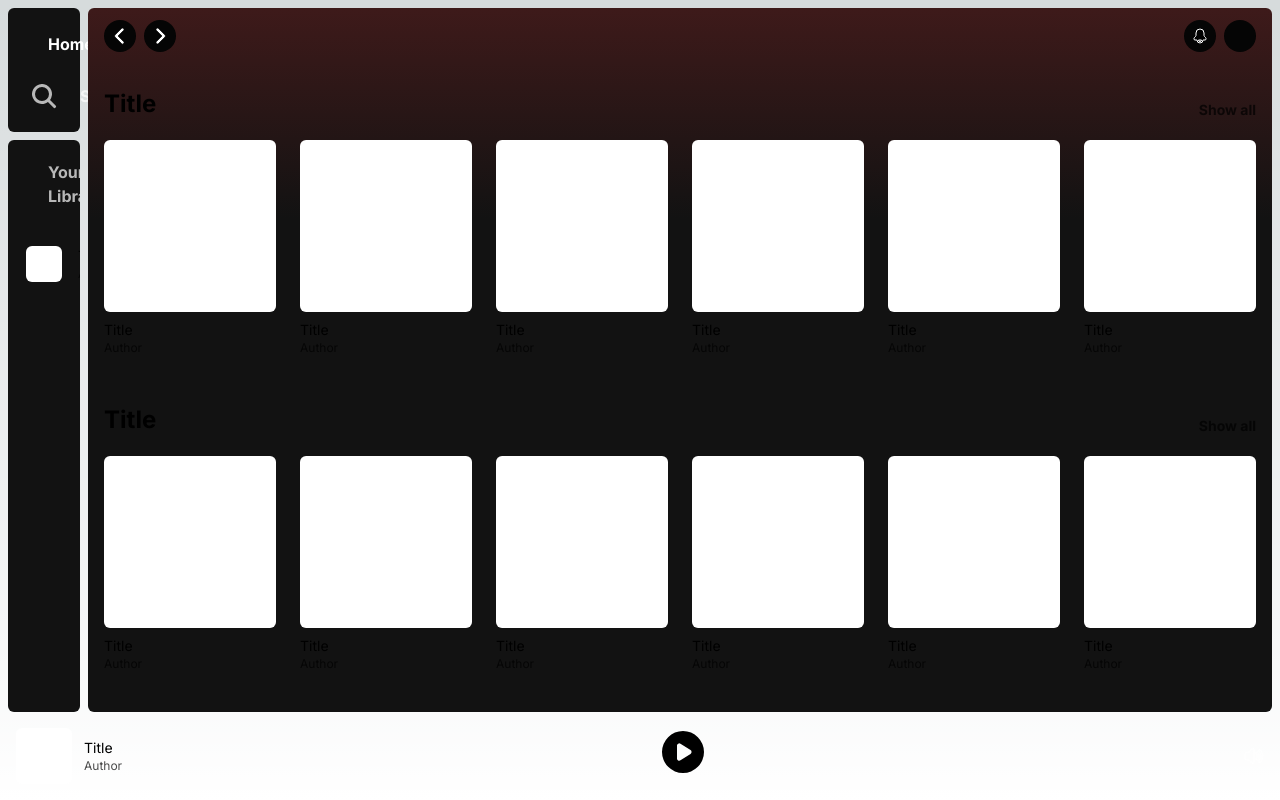
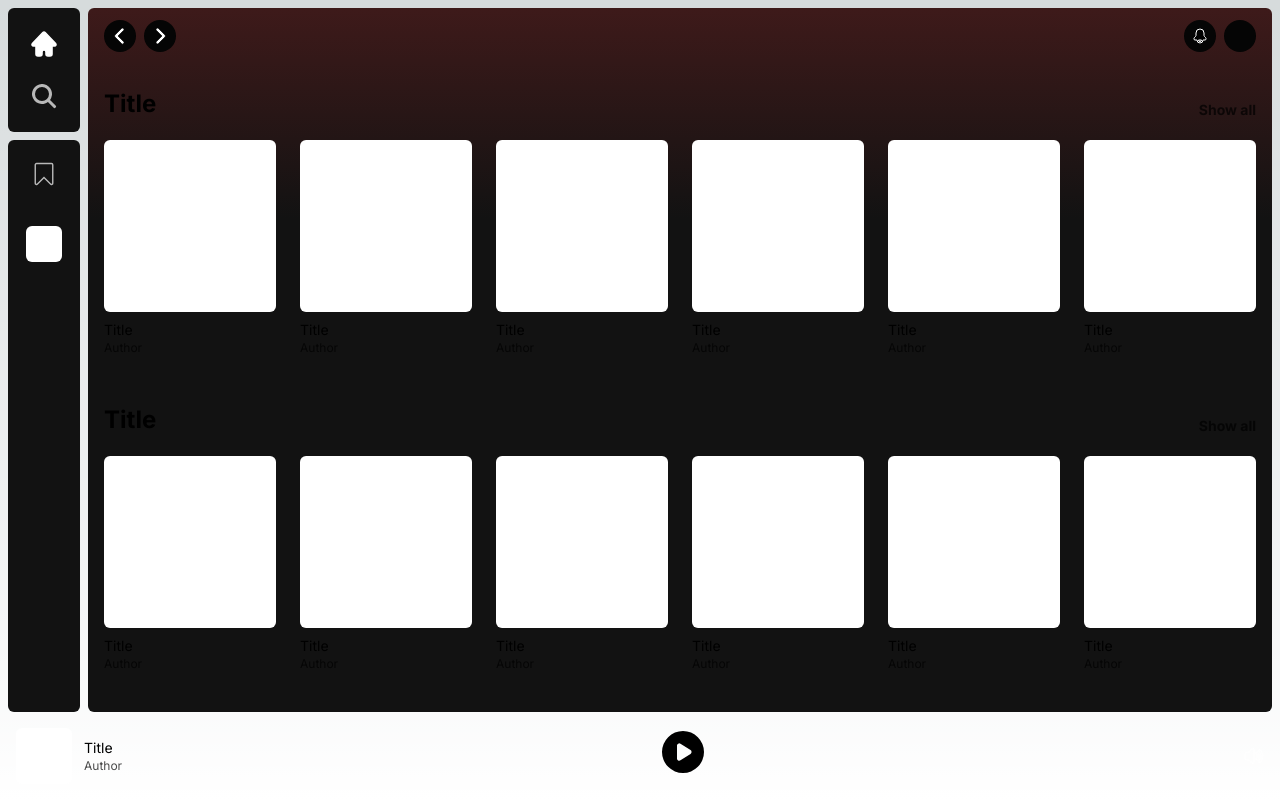
Before and after one commit to CheaVuThearith/spotifyclone, a Next.js app: page /home in a window 1280 px wide. Built offline with nearby package versions, Linux system fonts and the light colour scheme.

Commit message:
fixed some issues regarding navbar

```diff
--- a/app/_components/Navbar.tsx
+++ b/app/_components/Navbar.tsx
@@ -11,15 +11,15 @@ import NavbarLink from "./NavbarLink";
 import Card from "./Card";
 
 const Navbar = ({}) => {
-  const [navExpanded, setNavExpanded] = useState(false);
+  const [navExpanded, setNavExpanded_] = useState(false);
   const [showText, setShowText] = useState(false);
   const pathname = usePathname();
-
-  useEffect(() => {
+  const setNavExpanded = (a: any) => {
+    setNavExpanded_(a);
     showText
       ? setShowText((s) => !s)
       : setTimeout(() => setShowText((s) => !s), 200);
-  }, [navExpanded]);
+  };
   return (
     <div
       className={`sticky top-0 flex h-full flex-col items-center gap-y-2 p-2 transition-all ${navExpanded ? "w-96" : "w-[88px]"}`}
@@ -47,7 +47,7 @@ const Navbar = ({}) => {
         className={`flex h-full flex-col items-center gap-y-5 overflow-hidden rounded-md bg-[#121212] transition-all ${navExpanded ? "w-[368px]" : "w-[72px]"}`}
       >
         <span
-          onClick={() => setNavExpanded((e) => !e)}
+          onClick={() => setNavExpanded((e:any) => !e)}
           className={`sticky top-0 flex w-full cursor-pointer items-center gap-x-5 p-5 pb-0 font-bold text-white transition-all duration-500 hover:opacity-100 ${navExpanded ? "opacity-100" : "opacity-70"}`}
         >
           <BookmarkIcon
@@ -58,9 +58,9 @@ const Navbar = ({}) => {
           {showText && "Your Library"}
         </span>
         <div
-                   className={`flex w-full scrollbar-hide flex-col gap-y-5 overflow-scroll p-[18px]`}
+          className={`scrollbar-hide flex w-full flex-col gap-y-5 overflow-scroll p-[18px]`}
         >
-        <Card type="hidden" showText={showText}/>
+          <Card type="hidden" showText={showText} />
         </div>
       </div>
     </div>
--- a/app/layout.tsx
+++ b/app/layout.tsx
@@ -101,8 +101,8 @@ export default function RootLayout({
                     <div className="size-9 rounded-full bg-white opacity-20"></div>
                   </div>
                 </div>
-                <div className="mt-10 flex w-full shrink-0 items-center flex-wrap justify-between border-t gap-y-4 border-[#ffffff20] py-10">
-                  <div className="flex me-16 gap-x-4 text-xs">
+                <div className="mt-10 flex w-full shrink-0 flex-wrap items-center justify-between gap-y-4 border-t border-[#ffffff20] py-10">
+                  <div className="me-16 flex gap-x-4 text-xs">
                     <p className="cursor-pointer opacity-70 transition-all hover:opacity-100">
                       Legal
                     </p>
--- a/app/playlist/layout.tsx
+++ b/app/playlist/layout.tsx
@@ -1,11 +1,9 @@
 import React, { ReactNode } from "react";
 import Card from "../_components/Card";
 import {
-  Bars3BottomLeftIcon,
   Bars3Icon,
   ClockIcon,
   PlayCircleIcon,
-  PlusCircleIcon,
   PlusIcon,
 } from "@heroicons/react/16/solid";
 import BodyNav from "../_components/BodyNav";
```
